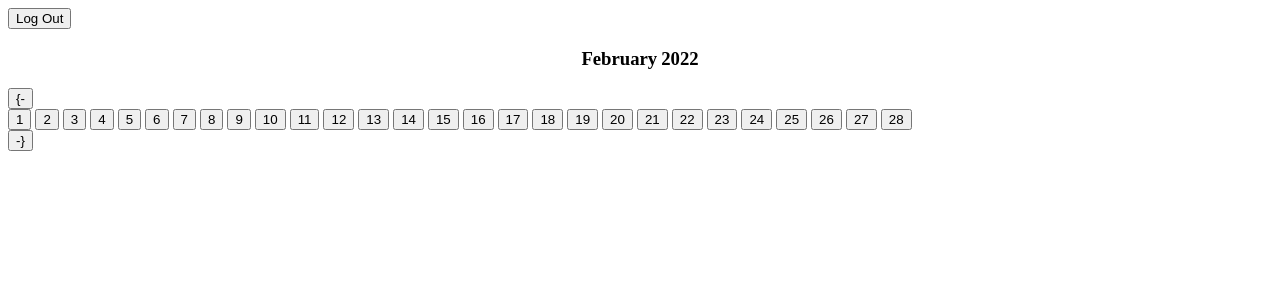
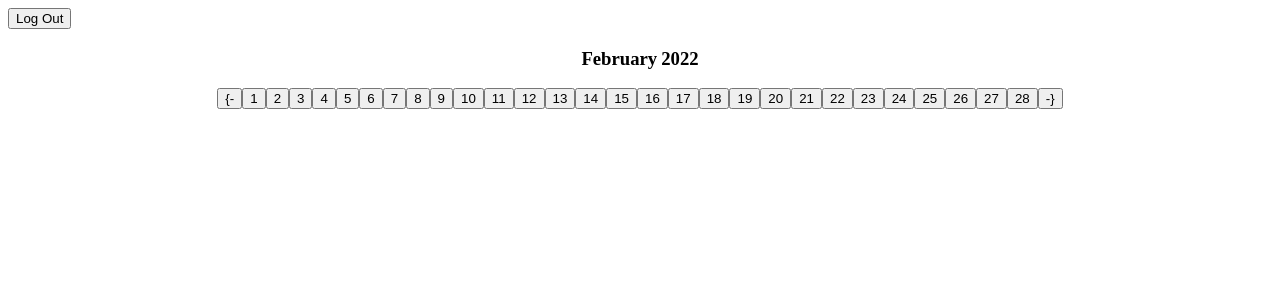
Before and after one commit to nplatte/scheduler-website, a Django app: a page that uses month_view/templates/month_view/month_view.html in a window 1280 px wide. Shown: the top 300 px of the page. Run offline with Django 4.2, Linux system fonts and the light colour scheme; the visitor is signed in with stand-in values (Sample User, id 1); data that the repository does not hold is empty.

Commit message:
made elements appear in a line as opposed to haphazardly

```diff
--- a/month_view/static/month_view/css/month_view.css
+++ b/month_view/static/month_view/css/month_view.css
@@ -1,9 +1,21 @@
 div.month_identifiers {
      text-align: center;
 }
+
+div.calender {
+    display: flex;
+    justify-content: center;
+    align-items: center;
+}
+
 h3.month_name {
     display: inline-block;
 }
+
 h3.year_number {
     display: inline-block;
 }
+
+div.arrow {
+    display: inline-block;
+}
--- a/month_view/templates/month_view/month_view.html
+++ b/month_view/templates/month_view/month_view.html
@@ -16,7 +16,9 @@
 </div>
 
 
-<div>
+
+<div class="calender">
+    <div class="arrow">
         <form method="POST">
             {% csrf_token %}
             <button type="submit" id="left_month" name="left_month">{-</button>
@@ -32,12 +34,14 @@
         {% endfor %}
     {% endfor %}
 
-<div>
+    <div class="arrow">
         <form method="POST">
             {% csrf_token %}
-        <button type="submit" id="right_month" name="right_month">-}</button>
+            <button type="submit" class="arrow" id="right_month" name="right_month">-}</button>
         </form>
     </div>
+</div>
+
 
 <div id=edit_event_input style="visibility: hidden;">
     <form method="POST" enctype="multipart/form-data">
```
Lines whose indentation alone changed are shown as unchanged.
